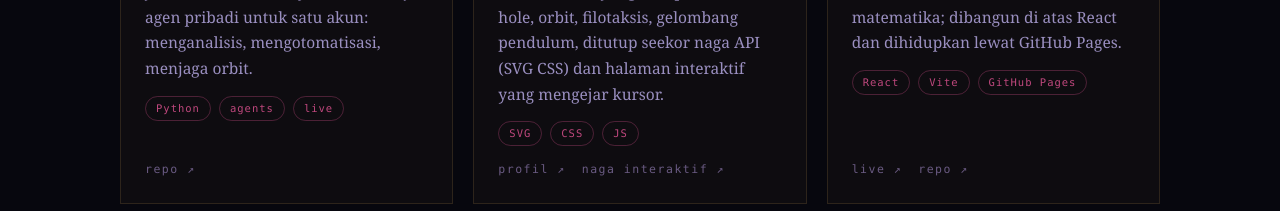
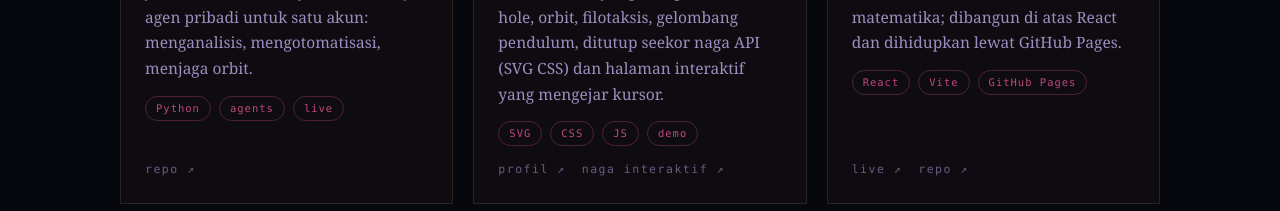
Before and after one commit to jarlelauch/porto, a React (Vite) app: page / in a window 1280 px wide. Shown: the part 2000-2211 px from the top of the page. Built offline with nearby package versions, Linux system fonts and the light colour scheme.

Commit message:
perbaikan: label 'demo' pada kartu proyek github-profile-blackhole

```diff
--- a/src/App.jsx
+++ b/src/App.jsx
@@ -18,7 +18,7 @@ const PROJECTS = [
   {
     title: 'github-profile-blackhole',
     desc: 'Profil GitHub yang hidup — black hole, orbit, filotaksis, gelombang pendulum, ditutup seekor naga API (SVG CSS) dan halaman interaktif yang mengejar kursor.',
-    tags: ['SVG', 'CSS', 'JS'],
+    tags: ['SVG', 'CSS', 'JS', 'demo'],
     url: 'https://github.com/jarlelauch/jarlelauch',
     linkLabel: 'profil',
     extra: {
```
